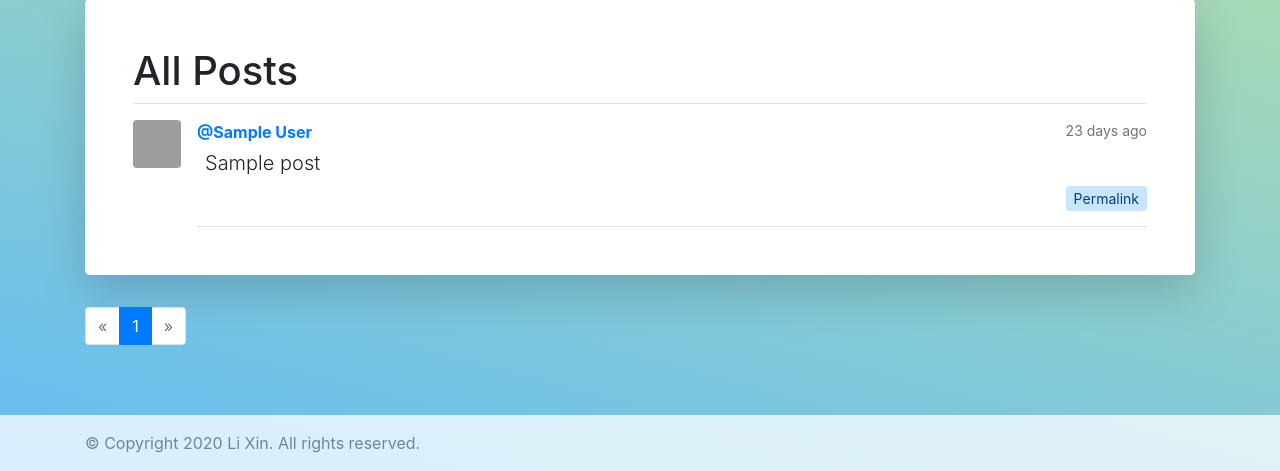
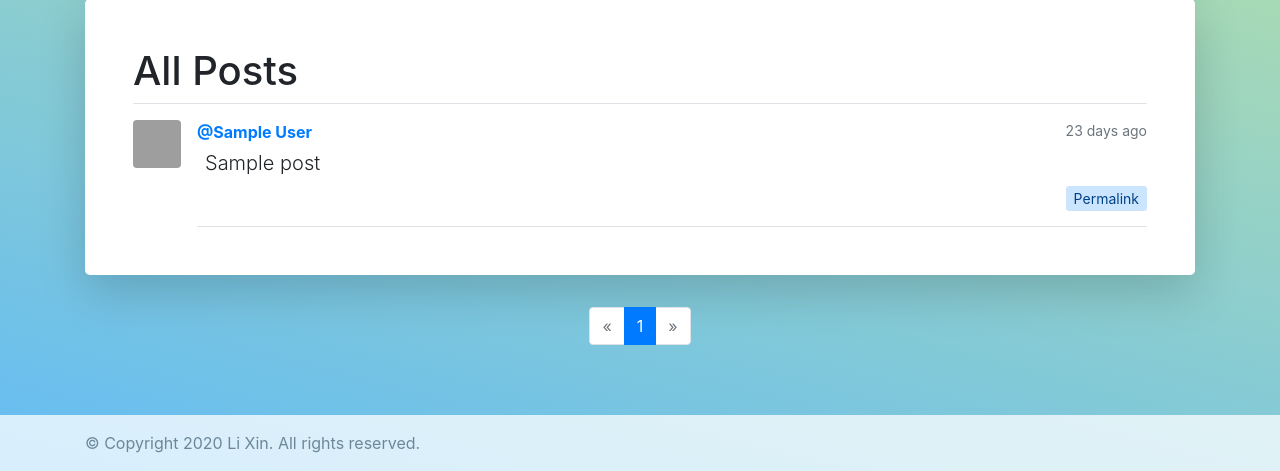
Before and after one commit to realJustinLee/LiCMS, a Flask app: page /post in a window 1280 px wide. Shown: the part 329-800 px from the top of the page. Run offline with Flask 2, Linux system fonts and the light colour scheme; tables that the repository leaves empty hold one stand-in row (values such as "Sample post"); some libraries are stand-ins or nearby versions; grey boxes are pictures that could not be loaded.

Commit message:
Minor UI refactor

```diff
--- a/app_core/templates/auth/change_email.html
+++ b/app_core/templates/auth/change_email.html
@@ -9,7 +9,7 @@
 {% endblock %}
 
 {% block page_content %}
-    <div class="form-wtf card rounded-lg shadow-lg">
+    <div class="form-wtf mb-5 card rounded-lg shadow-lg">
         <div class="card-header p-5 h1">
             Change Your Email Address
         </div>
--- a/app_core/templates/auth/change_password.html
+++ b/app_core/templates/auth/change_password.html
@@ -9,7 +9,7 @@
 {% endblock %}
 
 {% block page_content %}
-    <div class="form-wtf card rounded-lg shadow-lg">
+    <div class="form-wtf mb-5 card rounded-lg shadow-lg">
         <div class="card-header p-5 h1">
             Change Your Password
         </div>
--- a/app_core/templates/auth/register.html
+++ b/app_core/templates/auth/register.html
@@ -9,7 +9,7 @@
 {% endblock %}
 
 {% block page_content %}
-    <div class="form-wtf card rounded-lg shadow-lg">
+    <div class="form-wtf mb-5 card rounded-lg shadow-lg">
         <div class="card-header p-5 h1">
             Register
         </div>
--- a/app_core/templates/auth/reset_password.html
+++ b/app_core/templates/auth/reset_password.html
@@ -9,7 +9,7 @@
 {% endblock %}
 
 {% block page_content %}
-    <div class="form-wtf card rounded-lg shadow-lg">
+    <div class="form-wtf mb-5 card rounded-lg shadow-lg">
         <div class="card-header p-5 h1">
             Reset Your Password
         </div>
--- a/app_core/templates/edit_post.html
+++ b/app_core/templates/edit_post.html
@@ -9,7 +9,7 @@
 {% endblock %}
 
 {% block page_content %}
-    <div class="form-wtf card rounded-lg shadow-lg">
+    <div class="form-wtf mb-5 card rounded-lg shadow-lg">
         <div class="card-header p-5 h1">
             Edit The Post
         </div>
--- a/app_core/templates/edit_profile.html
+++ b/app_core/templates/edit_profile.html
@@ -9,7 +9,7 @@
 {% endblock %}
 
 {% block page_content %}
-    <div class="form-wtf card rounded-lg shadow-lg">
+    <div class="form-wtf mb-5 card rounded-lg shadow-lg">
         <div class="card-header p-5 h1">
             Edit Profile
         </div>
--- a/app_core/templates/fragments/_comments.html
+++ b/app_core/templates/fragments/_comments.html
@@ -1,6 +1,6 @@
 {% if comments %}
     <div>
-        <h1 id="comments">Comments</h1>
+        <h1 id="comments" class="mb-3">Comments</h1>
         {% for comment in comments %}
             <div class="media mb-4 small">
                 <img class="d-flex mr-3 rounded" src="{{ comment.author.gravatar(size=36) }}" alt="Comment Gravatar">
--- a/app_core/templates/macros/_paginition.html
+++ b/app_core/templates/macros/_paginition.html
@@ -1,12 +1,13 @@
 {% macro pagination_widget(pagination, endpoint, fragment='') %}
     {% if pagination.pages %}
         <div>
-            <ul class="pagination">
+            <ul class="pagination justify-content-center">
                 <li class="page-item {% if not pagination.has_prev %}disabled{% endif %}">
                     <a class="page-link"
                        href="{% if pagination.has_prev %}{{ url_for(endpoint, page=pagination.prev_num, **kwargs) }}
                         {% else %}#{% endif %}">
-                        &laquo;
+                        <span aria-hidden="true">&laquo;</span>
+                        <span class="sr-only">Previous</span>
                     </a>
                 </li>
                 {% for p in pagination.iter_pages() %}
@@ -16,14 +17,20 @@
                                href="{{ url_for(endpoint, page = p, **kwargs) }}{{ fragment }}">{{ p }}</a>
                         </li>
                     {% else %}
-                        <li class="page-item disabled"><a class="page-link" href="#">&hellip;</a></li>
+                        <li class="page-item disabled">
+                            <a class="page-link" href="#">
+                                <span aria-hidden="true">&hellip;</span>
+                                <span class="sr-only">Ellipsis</span>
+                            </a>
+                        </li>
                     {% endif %}
                 {% endfor %}
                 <li class="page-item {% if not pagination.has_next %}disabled{% endif %}">
                     <a class="page-link"
                        href="{% if pagination.has_next %}{{ url_for(endpoint, page=pagination.next_num, **kwargs) }}
                         {% else %}#{% endif %}">
-                        &raquo;
+                        <span aria-hidden="true">&raquo;</span>
+                        <span class="sr-only">Next</span>
                     </a>
                 </li>
             </ul>
```
